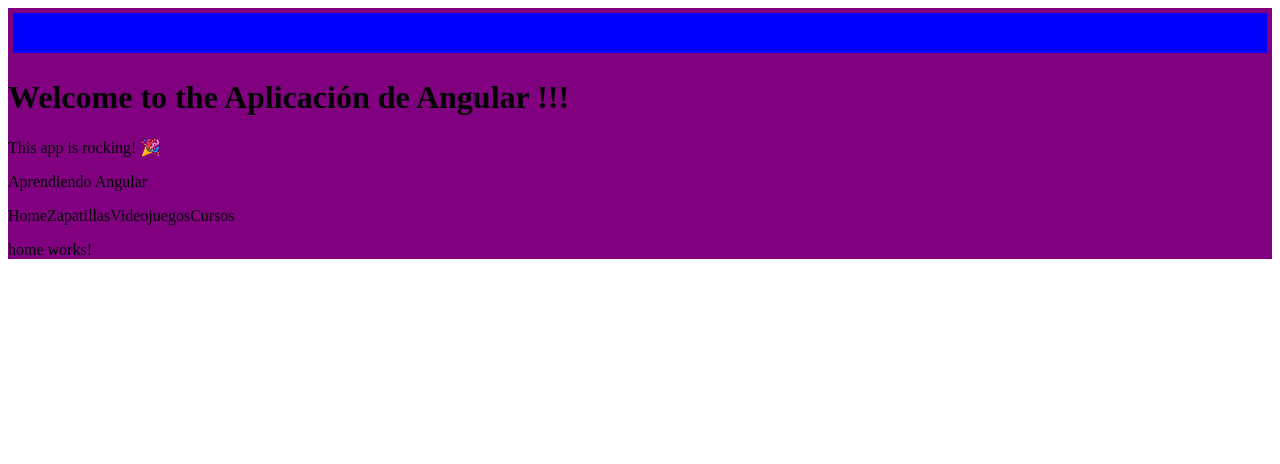
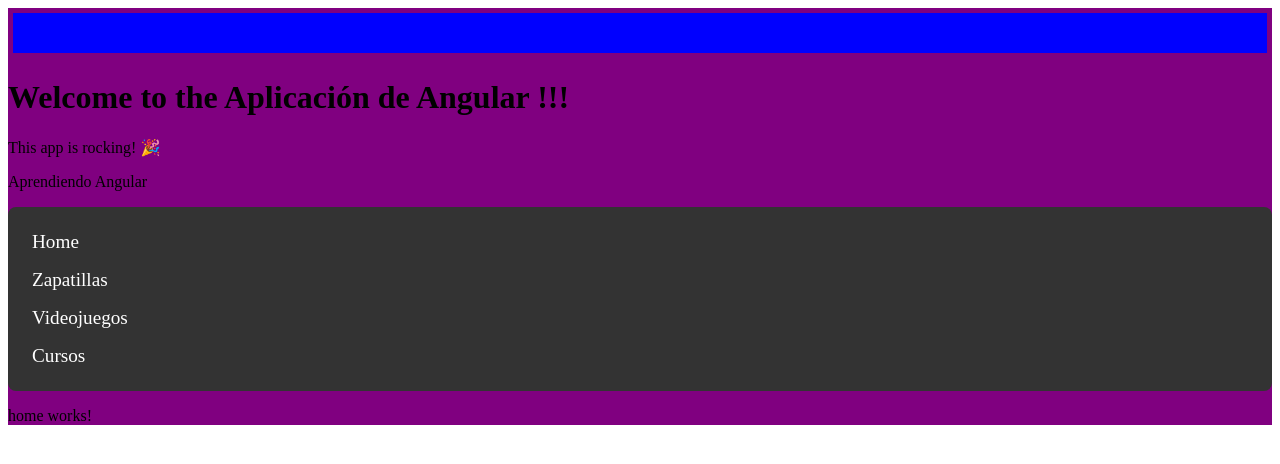
Before and after one commit to Ornella-Gigante/Master-in-JavaScript-JSON-TypeScript-Learning-JS-jQuery-Angular-NodeJS, an Angular app in the folder aprendiendo-angular/: page / in a window 1280 px wide. Shown: the top 464 px of the page. Built offline with nearby package versions, Linux system fonts and the light colour scheme.

Commit message:
Modificacion de estilo de menu de navegacion

```diff
--- a/aprendiendo-angular/src/app/app.component.html
+++ b/aprendiendo-angular/src/app/app.component.html
@@ -11,12 +11,16 @@
       <p>This app is rocking! 🎉</p>
       <p>{{descripcion}}</p>
 
-      <!-- Navigation Links -->
-      <nav>
-        <a routerLink="/">Home</a>
-        <a routerLink="/zapatillas">Zapatillas</a>
-        <a routerLink="/videojuego">Videojuegos</a>
-        <a routerLink="/cursos">Cursos</a>
+      <!-- Improved Navigation Menu -->
+      <nav style="display: flex; flex-direction: column; align-items: flex-start; background-color: #333; padding: 1rem; border-radius: 8px;">
+        <a routerLink="/" style="color: white; text-decoration: none; font-size: 1.2rem; padding: 0.5rem; border-radius: 4px; transition: background-color 0.3s;"
+           onmouseover="this.style.backgroundColor='#555'" onmouseout="this.style.backgroundColor='transparent'">Home</a>
+        <a routerLink="/zapatillas" style="color: white; text-decoration: none; font-size: 1.2rem; padding: 0.5rem; border-radius: 4px; transition: background-color 0.3s;"
+           onmouseover="this.style.backgroundColor='#555'" onmouseout="this.style.backgroundColor='transparent'">Zapatillas</a>
+        <a routerLink="/videojuego" style="color: white; text-decoration: none; font-size: 1.2rem; padding: 0.5rem; border-radius: 4px; transition: background-color 0.3s;"
+           onmouseover="this.style.backgroundColor='#555'" onmouseout="this.style.backgroundColor='transparent'">Videojuegos</a>
+        <a routerLink="/cursos" style="color: white; text-decoration: none; font-size: 1.2rem; padding: 0.5rem; border-radius: 4px; transition: background-color 0.3s;"
+           onmouseover="this.style.backgroundColor='#555'" onmouseout="this.style.backgroundColor='transparent'">Cursos</a>
       </nav>
 
       <router-outlet></router-outlet>
```
